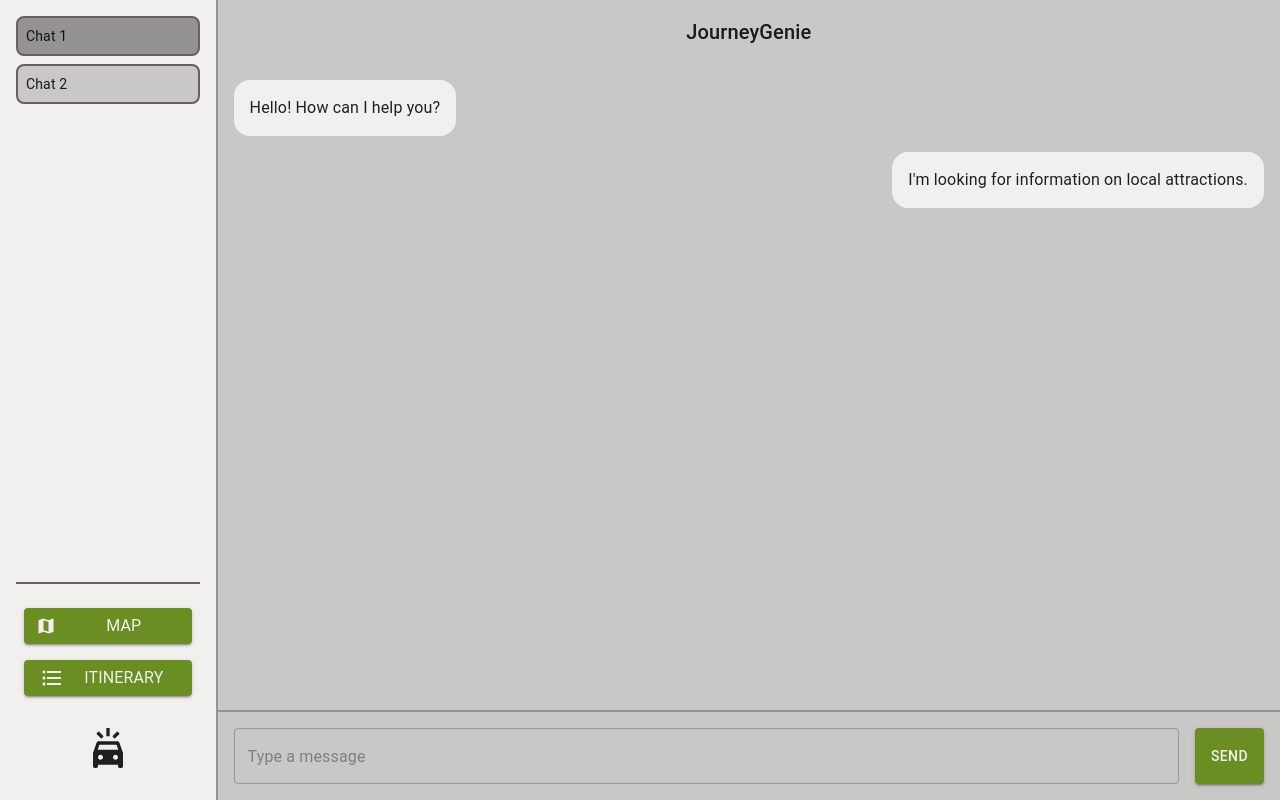
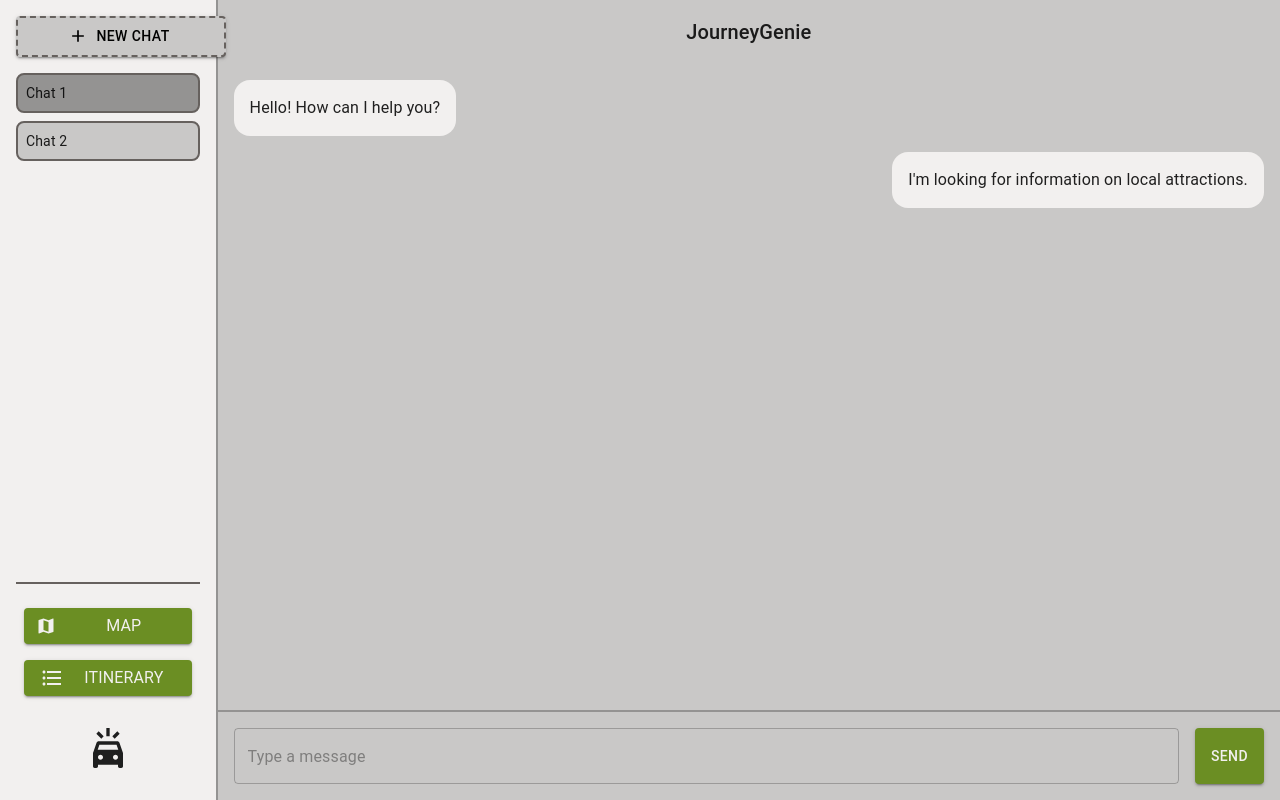
Before and after one commit to elischiffler/RoadtripsAreFun, a React (Vite) app in the folder frontend/: page /chat in a window 1280 px wide. Built offline with nearby package versions, Linux system fonts and the light colour scheme; no server answers; sample sign-in values are in the browser's storage.

Commit message:
Created a way to add more chats

```diff
--- a/frontend/src/pages/ChatPage/ChatPage.css
+++ b/frontend/src/pages/ChatPage/ChatPage.css
@@ -18,8 +18,24 @@
   box-sizing: border-box;
 }
 
+.sidebar-top {
+  width: 210px;
+  padding: 8px;
+  border-radius: 8px;
+  cursor: pointer;
+  margin-bottom: 8px;
+  background-color: var(--white-main) !important;
+  border: 2px dashed var(--white-black) !important;
+  color: black !important;
+}
+
+.sidebar-top:hover {
+  background-color: var(--white-dark) !important;
+}
+
 .chat-logs {
   flex: 1;
+  margin-top: 16px;
   overflow-y: auto;
   margin-bottom: 16px;
   display: flex;
--- a/frontend/src/pages/ChatPage/ChatPage.jsx
+++ b/frontend/src/pages/ChatPage/ChatPage.jsx
@@ -4,21 +4,17 @@ import customTheme from "../../components/Theme";
 import LogoButton from "../../components/LogoButton";
 import ItineraryButton from "../../components/ItineraryButton";
 import MapButton from "../../components/MapButton";
+import AddIcon from "@mui/icons-material/Add";
 import "./ChatPage.css";
 
 const ChatPage = () => {
-  const [selectedChat, setSelectedChat] = useState(null);
-  const [currentMessage, setCurrentMessage] = useState(""); // State for the current input message
-  const chatEndRef = useRef(null);
-
-  const chats = [
+  const [chats, setChats] = useState([
     {
       id: 1,
       title: "Chat 1",
       messages: [
         "Hello! How can I help you?",
         "I'm looking for information on local attractions.",
-        // other messages...
       ],
     },
     {
@@ -27,16 +23,18 @@ const ChatPage = () => {
       messages: [
         "Hi! I need some information.",
         "Of course! What do you need help with?",
-        // other messages...
       ],
     },
-  ];
+  ]);
+  const [selectedChat, setSelectedChat] = useState(null);
+  const [currentMessage, setCurrentMessage] = useState("");
+  const chatEndRef = useRef(null);
 
   useEffect(() => {
     if (chats.length > 0) {
       setSelectedChat(chats[0]);
     }
-  }, []);
+  }, [chats]);
 
   const handleChatClick = (chat) => {
     setSelectedChat(chat);
@@ -54,18 +52,39 @@ const ChatPage = () => {
 
   const handleSendMessage = () => {
     if (currentMessage.trim() !== "" && selectedChat) {
-      // Update the selected chat's messages with the new message
       setSelectedChat((prevChat) => ({
         ...prevChat,
         messages: [...prevChat.messages, currentMessage],
       }));
-      setCurrentMessage(""); // Clear the input field
+      setCurrentMessage("");
     }
+  };
+
+  const handleNewChat = () => {
+    const newChatId = chats.length + 1;
+    const newChat = {
+      id: newChatId,
+      title: `Chat ${newChatId}`,
+      messages: [],
+    };
+
+    setChats((prevChats) => [...prevChats, newChat]);
+    setSelectedChat(newChat);
   };
 
   return (
     <Box className="page-container">
       <Box className="sidebar">
+        <Box>
+          <Button
+            className="sidebar-top"
+            variant="contained"
+            onClick={handleNewChat}
+            startIcon={<AddIcon />}
+          >
+            New Chat
+          </Button>
+        </Box>
         <Box className="chat-logs">
           {chats.map((chat) => (
             <Box
```
